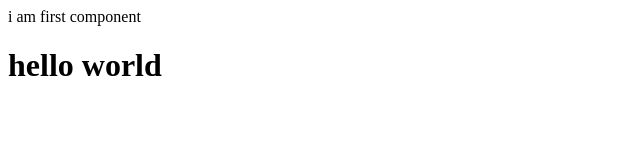
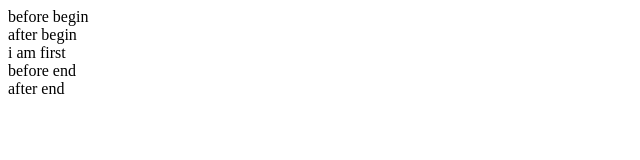
Before and after one commit to Sonukumar201995/javascipt-practice01, a website: page chapt-08/index.html in a window 1280 px wide. Shown: the whole page, without its empty margins (0-640 px from the left). Drawn offline with Linux system fonts and the light colour scheme.

Commit message:
insertionAdjancedHtml/Element/Text

```diff
--- a/chapt-08/index.html
+++ b/chapt-08/index.html
@@ -7,7 +7,7 @@
     <link rel="stylesheet" href="style.css">
 </head>
 <body>
-    <div id="id1">i am first component</div>
+    <div id="first">i am first</div>
 
     <script src="javascript.js"></script>
 </body>
--- a/chapt-08/javascript.js
+++ b/chapt-08/javascript.js
@@ -1,7 +1,21 @@
-let first=document.getElementsByTagName("div")[0];
-// first.innerHTML=first.innerHTML+ '<p>i am paragraph</p>'
+let first = document.getElementById("first");
 
+first.insertAdjacentHTML(
+  'beforebegin',
+  '<div class="test">before begin</div>'
+);
 
-let div=document.createElement("div")
-div.innerHTML='<h1>hello world</h1>'
-first.append(div);
+first.insertAdjacentHTML(
+  'afterbegin',
+  '<div class="test">after begin</div>'
+);
+
+first.insertAdjacentHTML(
+  'beforeend',
+  '<div class="test">before end</div>'
+);
+
+first.insertAdjacentHTML(
+  'afterend',
+  '<div class="test">after end</div>'
+);
```
